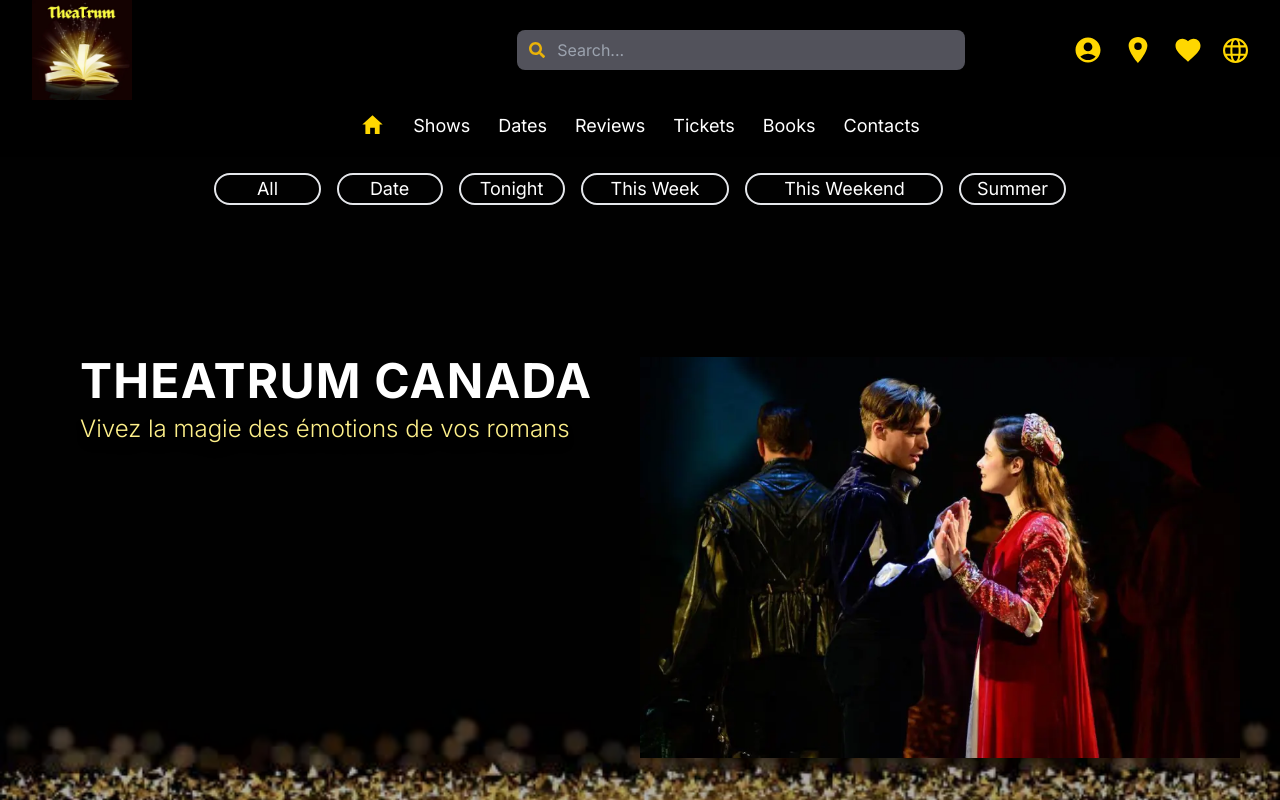
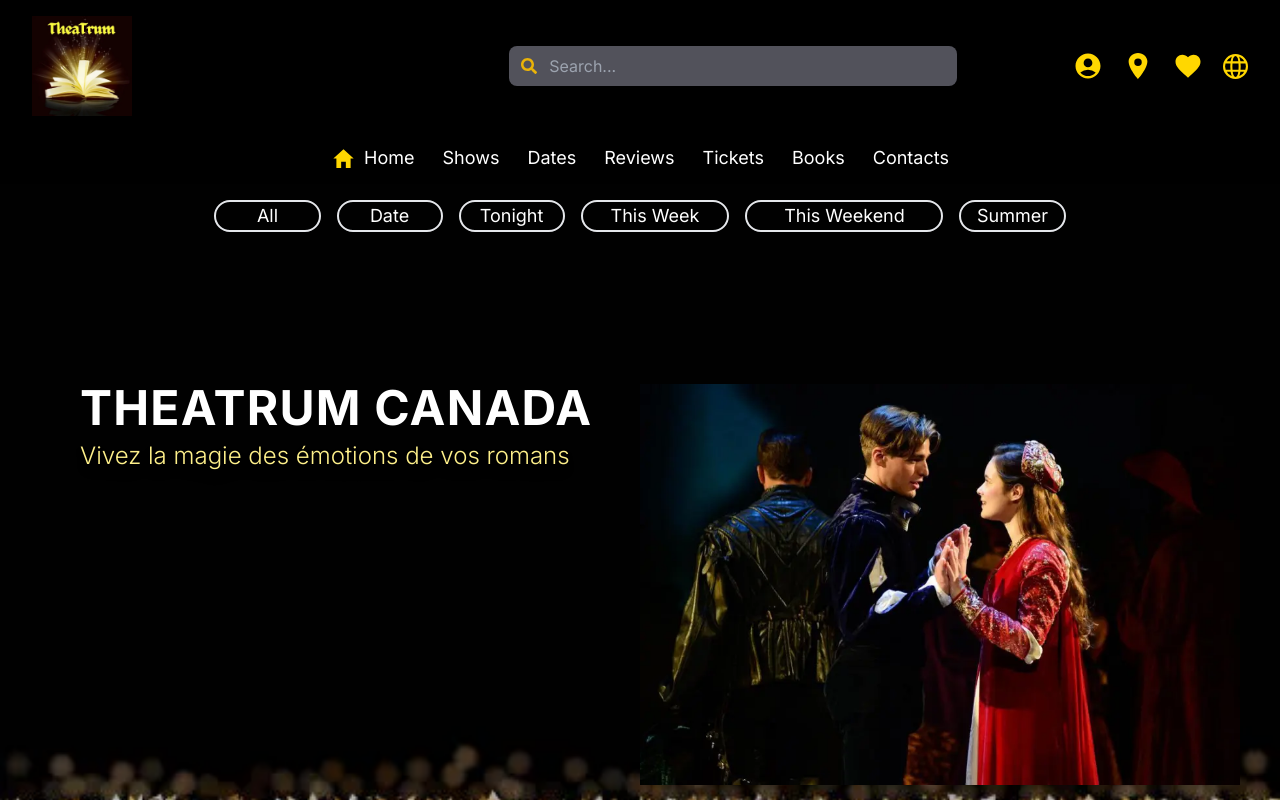
Before and after one commit to PhanuelleL/TheatrumApplication, a Next.js app: page / in a window 1280 px wide. Shown: the top 800 px of the page. Built offline with nearby package versions, Linux system fonts and the light colour scheme.

Commit message:
perfect responsive Header

```diff
--- a/app/page.jsx
+++ b/app/page.jsx
@@ -1,65 +1,9 @@
-import Image from 'next/image';
-import book from "@/public/img/book.webp";
-import background from "@/public/img/background.webp";
-import book2 from "@/public/img/book2.webp";
-import twilight from "@/public/img/twilight.webp";
-import nosetoiles from "@/public/img/nosetoiles.webp";
-import levent from "@/public/img/levent.webp";
+import Accueil from "@/components/Acceuil";
+
 export default function Home() {
-
     return (
         <main className='flex-1 bg-black'>
-            <div className="relative h-screen max-w-7xl mx-auto flex">
-                <Image
-                    src={background}
-                    alt="bg haut"
-                    layout="fill"
-                    objectFit="cover"
-                    className="absolute w-full h-full"
-                />
-                <div className ='flex relative top-0 left-0 w-full bg-opacity-30 bg-black flex justify-center py-4 '>
-                    <ul className= "flex space-x-4 px-2 text-white text-sm sm:text-lg">
-                        <li className="rounded-full border-solid border-2 w-1/5 h-8 text-center  hover:border-yellow-400">
-                            <a href="#">All</a>
-                        </li>
-                        <li className="rounded-full border-solid border-2 w-1/5 h-8 text-center  hover:border-yellow-400">
-                            <a href="#">Date</a>
-                        </li>
-                        <li className="rounded-full border-solid border-2 w-1/5 h-8 text-center  hover:border-yellow-400">
-                            <a href="#">Tonight</a>
-                        </li>
-                        <li className="rounded-full border-solid border-2 w-60 h-8 text-center hover:border-yellow-400">
-                            <a href="#">This Week</a>
-                        </li>
-                        <li className="rounded-full border-solid border-2 w-80 h-8 text-center hover:border-yellow-400">
-                            <a href="#">This Weekend</a>
-                        </li>
-                        <li className="rounded-full border-solid border-2 w-1/5 h-8 text-center hover:border-yellow-400">
-                            <a href="#">Summer</a>
-                        </li>
-
-                    </ul>
-                </div>
-
-                <div className="absolute top-1/4  left-5 sm:left-10 md:left-14 lg:left-20 text-left">
-                    <h1 className="text-white text-4xl sm:text-2xl md:text-3xl lg:text-5xl font-bold tracking-wide">
-                        THEATRUM CANADA
-                    </h1>
-                    <h2 className="text-yellow-200 text-lg sm:text-2xl md:text-3xl lg:text-2xl mt-2 font-light drop-shadow-lg">
-                        Vivez la magie des émotions de vos romans
-                    </h2>
-                </div>
-
-                <div className="absolute bottom-20 right-5 sm:bottom-10 sm:right-10 md:right-10 lg:top-1/4 lg:right-10">
-                    <Image
-                    src={book}
-                    alt="Logo Theatrum"
-                    width={600}
-                    height={600}
-                    />
-                </div>
-            </div>
-
+            <Accueil/>
         </main>
     );
 }
--- /dev/null
+++ b/components/Acceuil.jsx
@@ -0,0 +1,57 @@
+import Image from 'next/image';
+import book from "@/public/img/book.webp";
+import background from "@/public/img/background.webp";
+export default function Acceuil() {
+    return (
+        <div className="relative h-screen max-w-7xl mx-auto flex">
+            <Image
+                src={background}
+                alt="bg haut"
+                layout="fill"
+                objectFit="cover"
+                className="absolute w-full h-full"
+            />
+            <div className ='flex relative top-0 left-0 w-full bg-opacity-30 bg-black flex justify-center py-4 '>
+                <ul className= "flex space-x-4 px-2 text-white text-sm sm:text-lg">
+                    <li className="rounded-full border-solid border-2 w-1/5 h-8 text-center  hover:border-yellow-400">
+                        <a href="#">All</a>
+                    </li>
+                    <li className="rounded-full border-solid border-2 w-1/5 h-8 text-center  hover:border-yellow-400">
+                        <a href="#">Date</a>
+                    </li>
+                    <li className="rounded-full border-solid border-2 w-1/5 h-8 text-center  hover:border-yellow-400">
+                        <a href="#">Tonight</a>
+                    </li>
+                    <li className="rounded-full border-solid border-2 w-60 h-8 text-center hover:border-yellow-400">
+                        <a href="#">This Week</a>
+                    </li>
+                    <li className="rounded-full border-solid border-2 w-80 h-8 text-center hover:border-yellow-400">
+                        <a href="#">This Weekend</a>
+                    </li>
+                    <li className="rounded-full border-solid border-2 w-1/5 h-8 text-center hover:border-yellow-400">
+                        <a href="#">Summer</a>
+                    </li>
+
+                </ul>
+            </div>
+
+            <div className="absolute top-1/4  left-5 sm:left-10 md:left-14 lg:left-20 text-left">
+                <h1 className="text-white text-4xl sm:text-2xl md:text-3xl lg:text-5xl font-bold tracking-wide">
+                    THEATRUM CANADA
+                </h1>
+                <h2 className="text-yellow-200 text-lg sm:text-2xl md:text-3xl lg:text-2xl mt-2 font-light drop-shadow-lg">
+                    Vivez la magie des émotions de vos romans
+                </h2>
+            </div>
+
+            <div className="absolute bottom-20 right-5 sm:bottom-10 sm:right-10 md:right-10 lg:top-1/4 lg:right-10">
+                <Image
+                src={book}
+                alt="Logo Theatrum"
+                width={600}
+                height={600}
+                />
+            </div>
+        </div>
+    );
+}
--- a/components/Header.jsx
+++ b/components/Header.jsx
@@ -1,52 +1,59 @@
 'use client';
 import { useState } from "react";
 import { FaSearch } from "react-icons/fa";
-import { MdAccountCircle } from "react-icons/md";
+import { MdAccountCircle, MdFavorite } from "react-icons/md";
 import { IoLocationSharp } from "react-icons/io5";
-import { MdFavorite } from "react-icons/md";
-import { IoMdClose } from "react-icons/io";
+import { IoMdClose, IoMdHome } from "react-icons/io";
 import { TiThMenu } from "react-icons/ti";
-
 import { GrLanguage } from "react-icons/gr";
-import { IoMdHome } from "react-icons/io";
-
 import Image from "next/image";
 import TheaTrumBook from "@/public/img/TheaTrumBook.webp";
 
-export default function Header(){
-
+export default function Header() {
     const [isMenuOpen, setIsMenuOpen] = useState(false); // État du menu
 
     const toggleMenu = () => {
         setIsMenuOpen(!isMenuOpen); // Inverser l'état
     };
 
-    return <header className = "bg-black">
-
-        <nav className="container mx-auto flex max-w-7xl justify-between items-center lg:px-8">
-
+    return (
+        <header className="bg-black">
+            {/* Barre de navigation principale */}
+            <nav className="container mx-auto flex max-w-7xl justify-between items-center p-4 lg:px-8">
+                {/* Logo */}
                 <div className="flex lg:flex-1">
-                <a href="#"><Image src={TheaTrumBook} alt="Logo Theatrum"  width={100} height={150} className="cursor-pointer"/></a>
+                    <a href="#">
+                        <Image
+                            src={TheaTrumBook}
+                            alt="Logo Theatrum"
+                            width={100}
+                            height={150}
+                            className="cursor-pointer"
+                        />
+                    </a>
                 </div>
 
-
-            <div className="flex-grow flex justify-center">
+                {/* Barre de recherche (visible sur tous les écrans) */}
+                <div className="flex-grow flex justify-center mx-4">
                     <div className="relative w-full max-w-md">
                         <input
                             className="bg-zinc-600 rounded-lg pl-10 pr-3 w-full h-10 text-white focus:outline-none"
                             type="text"
                             name="research"
                             placeholder="Search..."
+                            aria-label="Search"
                         />
                         <FaSearch className="absolute left-3 top-1/2 transform -translate-y-1/2 text-yellow-500" />
                     </div>
                 </div>
 
+                {/* Icônes (compte, localisation, favoris, langue) */}
                 <div className="flex items-center space-x-5">
-            <MdAccountCircle color="FFD700" size={30} />
-            <IoLocationSharp color="FFD700" size={30} />
-            <MdFavorite color="FFD700" size={30} />
-            <GrLanguage color="FFD700" size={25} />
+                    <MdAccountCircle color="FFD700" size={30} className="cursor-pointer" />
+                    <IoLocationSharp color="FFD700" size={30} className="cursor-pointer" />
+                    <MdFavorite color="FFD700" size={30} className="cursor-pointer" />
+                    <GrLanguage color="FFD700" size={25} className="cursor-pointer" />
+                    {/* Bouton du menu mobile (visible uniquement sur les petits écrans) */}
                     <button
                         className="md:hidden"
                         onClick={toggleMenu}
@@ -61,32 +68,49 @@ export default function Header(){
                 </div>
             </nav>
 
-        <div className={`${isMenuOpen ? "block" : "hidden"} md:flex justify-center bg-black py-3 md:flex flex-col md:flex-row justify-center bg-black py-3`} >
-            <ul className="flex flex-col md:flex-row md:space-x-7 space-y-3 md:space-y-0 text-white text-lg">
+            {/* Menu de navigation (mobile et desktop) */}
+            <div
+                className={`${isMenuOpen ? "block" : "hidden"} md:block bg-black py-3`}
+            >
+                <ul className="flex flex-col md:flex-row md:space-x-7 space-y-3 md:space-y-0 text-white text-lg items-center justify-center">
                     <li>
-                <button>
+                        <button className="flex items-center space-x-2 hover:text-yellow-500">
                             <IoMdHome size={25} color="#FFD700" />
+                            <span>Home</span>
                         </button>
                     </li>
                     <li>
-                <button className="hover:border-b-4 hover:border-white active:border-white">Shows</button>
+                        <button className="hover:border-b-4 hover:border-yellow-500 active:border-yellow-500">
+                            Shows
+                        </button>
                     </li>
                     <li>
-                <button className="hover:border-b-4 hover:border-white">Dates</button>
+                        <button className="hover:border-b-4 hover:border-yellow-500">
+                            Dates
+                        </button>
                     </li>
                     <li>
-                <button className="hover:border-b-4 hover:border-white">Reviews</button>
+                        <button className="hover:border-b-4 hover:border-yellow-500">
+                            Reviews
+                        </button>
                     </li>
                     <li>
-                <button className="hover:border-b-4 hover:border-white">Tickets</button>
+                        <button className="hover:border-b-4 hover:border-yellow-500">
+                            Tickets
+                        </button>
                     </li>
                     <li>
-                <button className="hover:border-b-4 hover:border-white">Books</button>
+                        <button className="hover:border-b-4 hover:border-yellow-500">
+                            Books
+                        </button>
                     </li>
                     <li>
-                <button className="hover:border-b-4 hover:border-white">Contacts</button>
+                        <button className="hover:border-b-4 hover:border-yellow-500">
+                            Contacts
+                        </button>
                     </li>
                 </ul>
             </div>
         </header>
+    );
 }
```
Also changed, not shown: 1 other file (tests, documents, lock files or other folders). Lines whose indentation alone changed are shown as unchanged.
